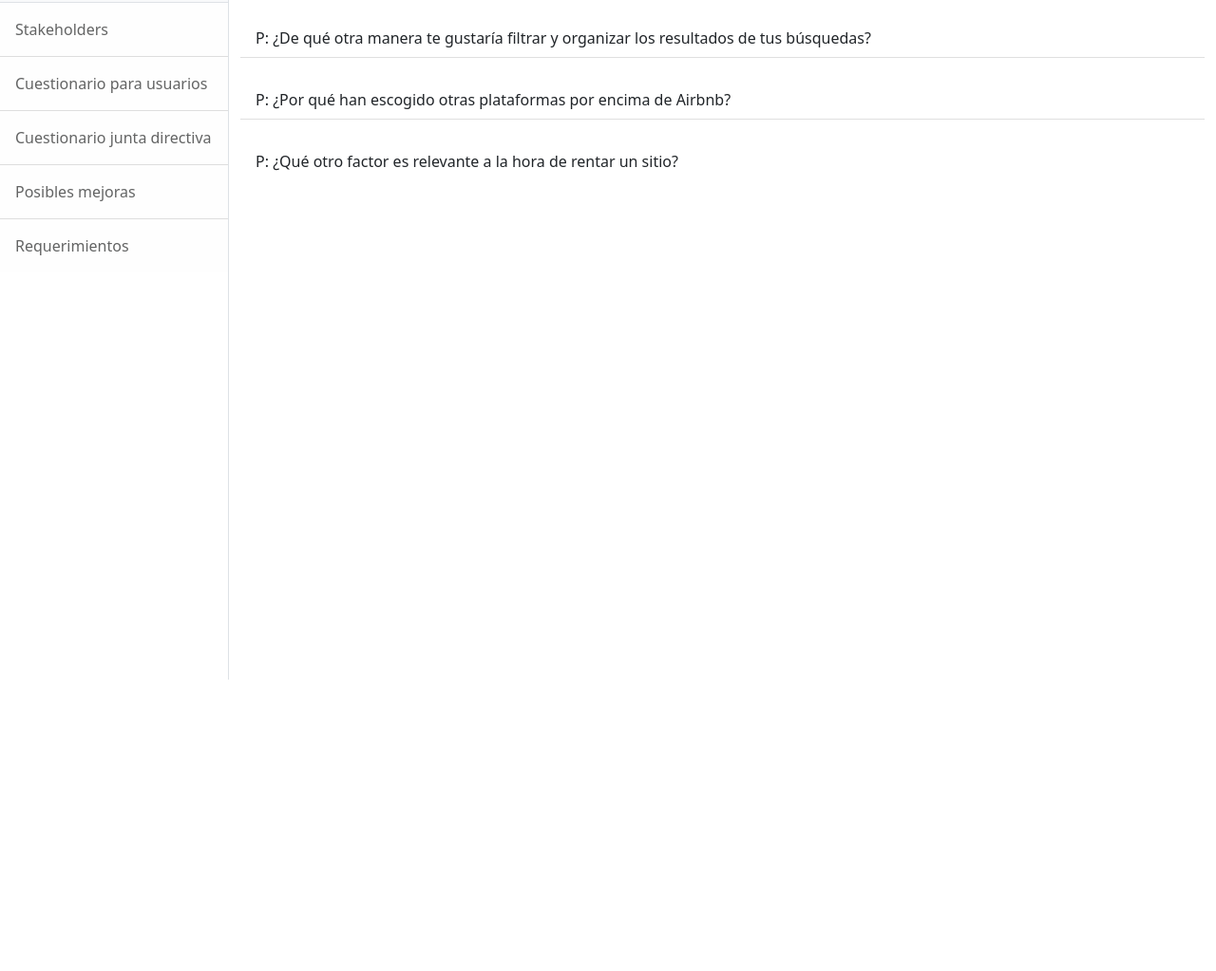
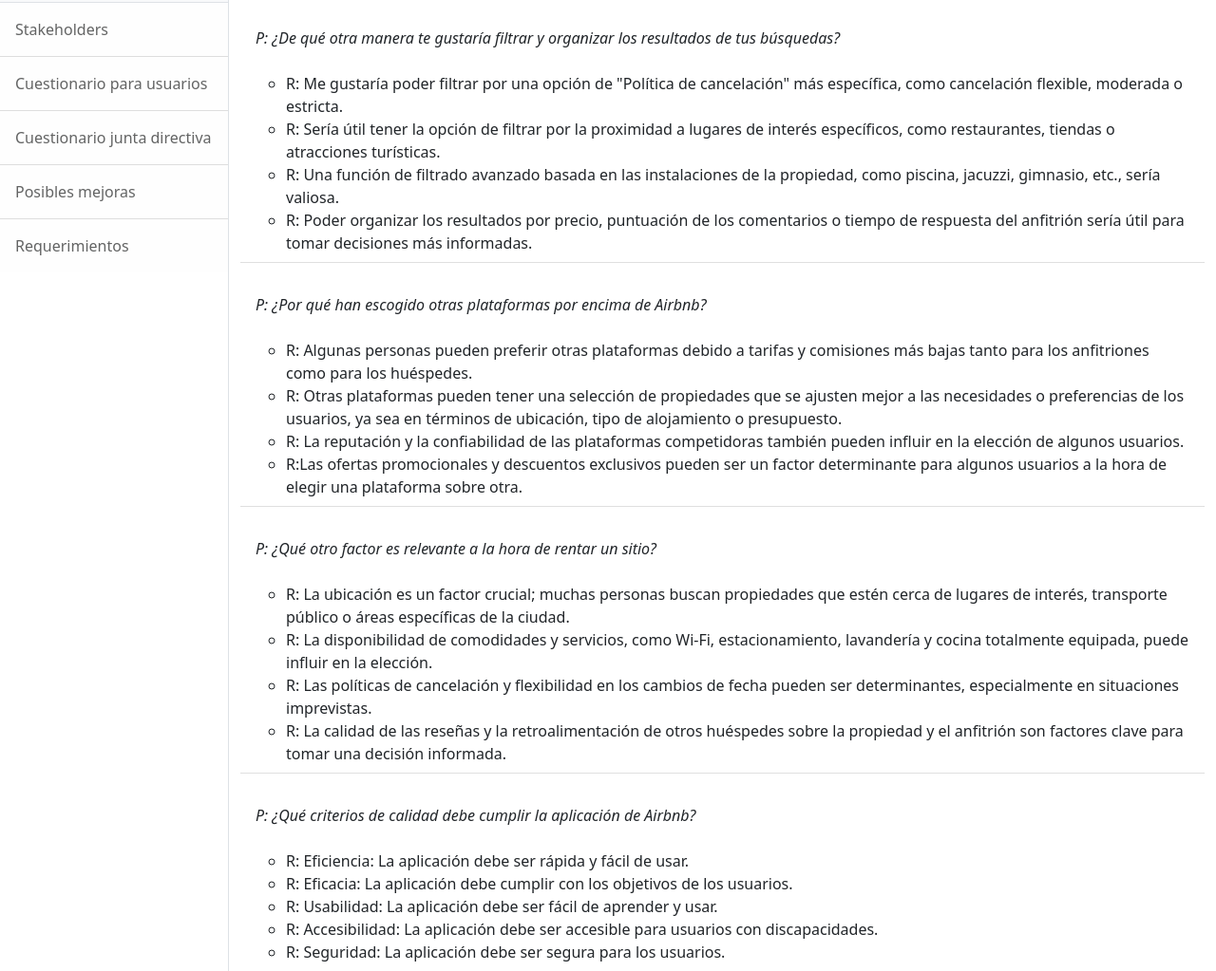
Before and after one commit to JFranco404/Error404Team-Elicitacion-Airbnb.github.io, a plain HTML site: page cuestionario-u.html in a window 1280 px wide. Shown: the part 84-1107 px from the top of the page at 95% size. Before the commit the page ends 800 px from the top, so only its background shows below. Drawn offline with nearby package versions, Linux system fonts and the light colour scheme.

Commit message:
subiendo cambios adicionales

```diff
--- a/cuestionario-u.html
+++ b/cuestionario-u.html
@@ -32,11 +32,46 @@
                     <h1 class="mt-4">Cuestionario para usuarios</h1>
                     <br>
                     <ul class="list-group list-group-flush">
-                        <li class="list-group-item">P: ¿De qué otra manera te gustaría filtrar y organizar los resultados de tus búsquedas?</li>
+                        <li class="list-group-item"><em>P: ¿De qué otra manera te gustaría filtrar y organizar los resultados de tus búsquedas?</em>
+                            <ul>
+                                <br>
+                                <li>R: Me gustaría poder filtrar por una opción de "Política de cancelación" más específica, como cancelación flexible, moderada o estricta.</li>
+                                <li>R: Sería útil tener la opción de filtrar por la proximidad a lugares de interés específicos, como restaurantes, tiendas o atracciones turísticas.</li>
+                                <li>R: Una función de filtrado avanzado basada en las instalaciones de la propiedad, como piscina, jacuzzi, gimnasio, etc., sería valiosa.</li>
+                                <li>R: Poder organizar los resultados por precio, puntuación de los comentarios o tiempo de respuesta del anfitrión sería útil para tomar decisiones más informadas.</li>
+                            </ul>
+                        </li>
                         <br>
-                        <li class="list-group-item">P: ¿Por qué han escogido otras plataformas por encima de Airbnb?</li>
+                        <li class="list-group-item"><em>P: ¿Por qué han escogido otras plataformas por encima de Airbnb?</em>
+                            <ul>
+                                <br>
+                                <li>R: Algunas personas pueden preferir otras plataformas debido a tarifas y comisiones más bajas tanto para los anfitriones como para los huéspedes.</li>
+                                <li>R: Otras plataformas pueden tener una selección de propiedades que se ajusten mejor a las necesidades o preferencias de los usuarios, ya sea en términos de ubicación, tipo de alojamiento o presupuesto.</li>
+                                <li>R: La reputación y la confiabilidad de las plataformas competidoras también pueden influir en la elección de algunos usuarios.</li>
+                                <li>R:Las ofertas promocionales y descuentos exclusivos pueden ser un factor determinante para algunos usuarios a la hora de elegir una plataforma sobre otra.</li>
+                            </ul>
+                        </li>
                         <br>
-                        <li class="list-group-item">P: ¿Qué otro factor es relevante a la hora de rentar un sitio?</li>
+                        <li class="list-group-item"><em>P: ¿Qué otro factor es relevante a la hora de rentar un sitio?</em>
+                            <ul>
+                                <br>
+                                <li>R: La ubicación es un factor crucial; muchas personas buscan propiedades que estén cerca de lugares de interés, transporte público o áreas específicas de la ciudad.</li>
+                                <li>R: La disponibilidad de comodidades y servicios, como Wi-Fi, estacionamiento, lavandería y cocina totalmente equipada, puede influir en la elección.</li>
+                                <li>R: Las políticas de cancelación y flexibilidad en los cambios de fecha pueden ser determinantes, especialmente en situaciones imprevistas.</li>
+                                <li>R: La calidad de las reseñas y la retroalimentación de otros huéspedes sobre la propiedad y el anfitrión son factores clave para tomar una decisión informada.</li>
+                            </ul>
+                        </li>
+                        <br>
+                        <li class="list-group-item"><em>P: ¿Qué criterios de calidad debe cumplir la aplicación de Airbnb?</em>
+                            <ul>
+                                <br>
+                                <li>R: Eficiencia: La aplicación debe ser rápida y fácil de usar.</li>
+                                <li>R: Eficacia: La aplicación debe cumplir con los objetivos de los usuarios.</li>
+                                <li>R: Usabilidad: La aplicación debe ser fácil de aprender y usar.</li>
+                                <li>R: Accesibilidad: La aplicación debe ser accesible para usuarios con discapacidades.</li>
+                                <li>R: Seguridad: La aplicación debe ser segura para los usuarios.</li>
+                            </ul>
+                        </li>
                     </ul>
 
                 </div>
```
